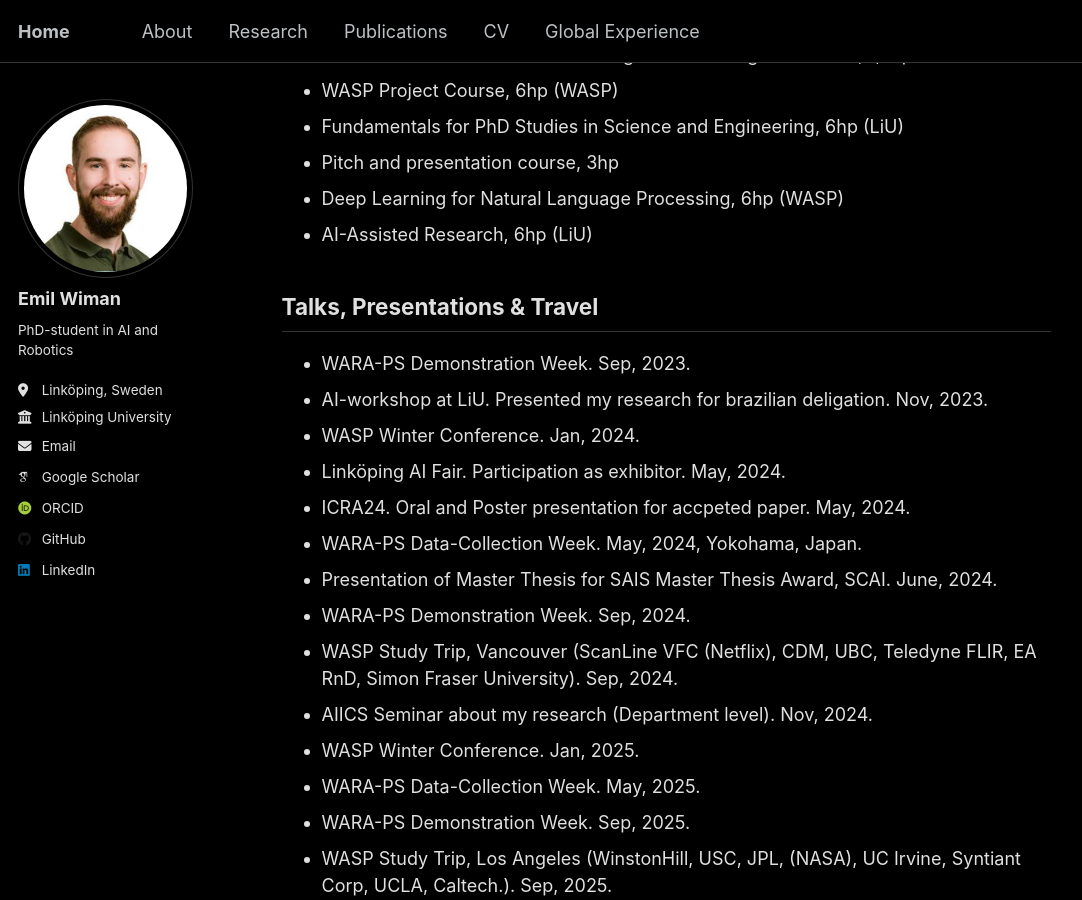
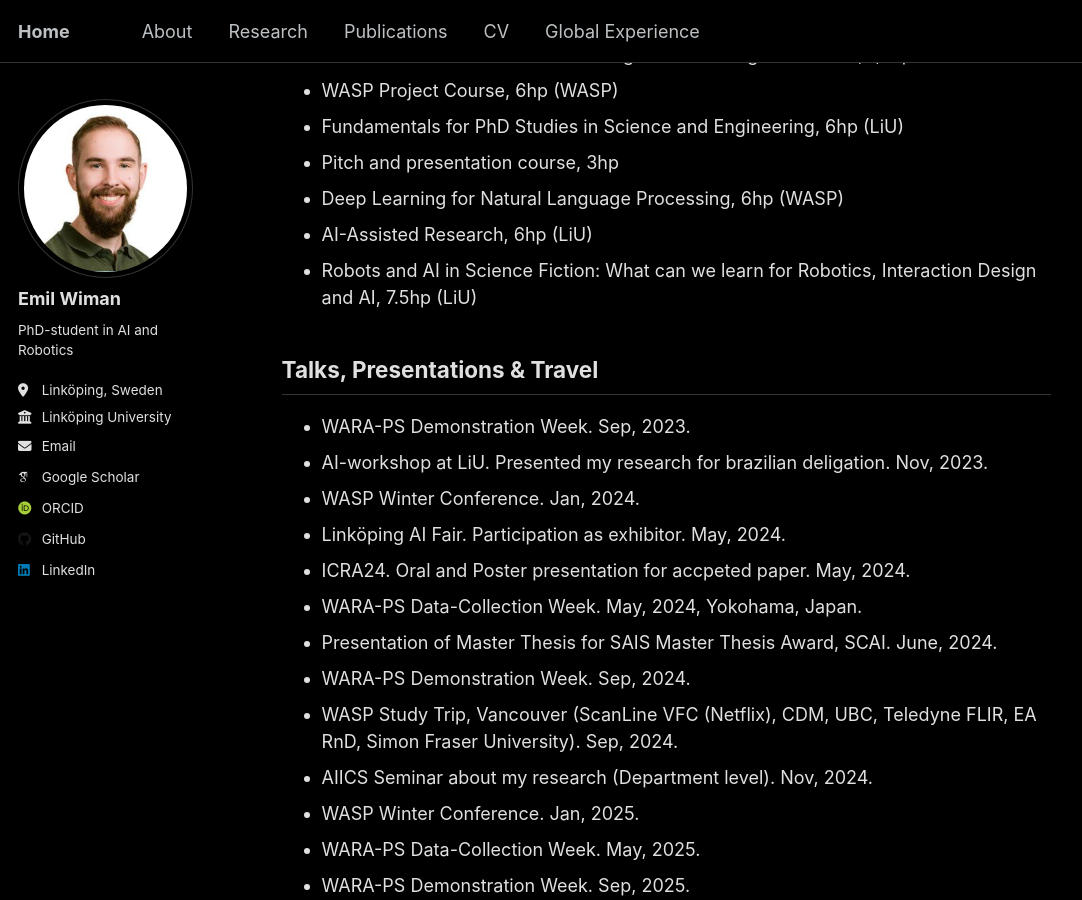
Before and after one commit to emilcw/emilcw.github.io, a Jekyll site: the page built from _pages/research.md, in a window 1280 px wide and 900 px high, scrolled down 901 px. Shown: the whole window, without its empty margins (0-1082 px from the left). Built offline with Jekyll 4.4.1, drawn with Linux system fonts in a browser that asks for light colours; some web fonts are replaced; a script that is not in the unit is left out.

Commit message:
Added new course

```diff
--- a/_pages/research.md
+++ b/_pages/research.md
@@ -30,6 +30,7 @@ Please see, [Publications](/publications/)
 - Pitch and presentation course, 3hp
 - Deep Learning for Natural Language Processing, 6hp (WASP)
 - AI-Assisted Research, 6hp (LiU)
+- Robots and AI in Science Fiction: What can we learn for Robotics, Interaction Design and AI, 7.5hp (LiU)
 
 
 ## Talks, Presentations & Travel
```
